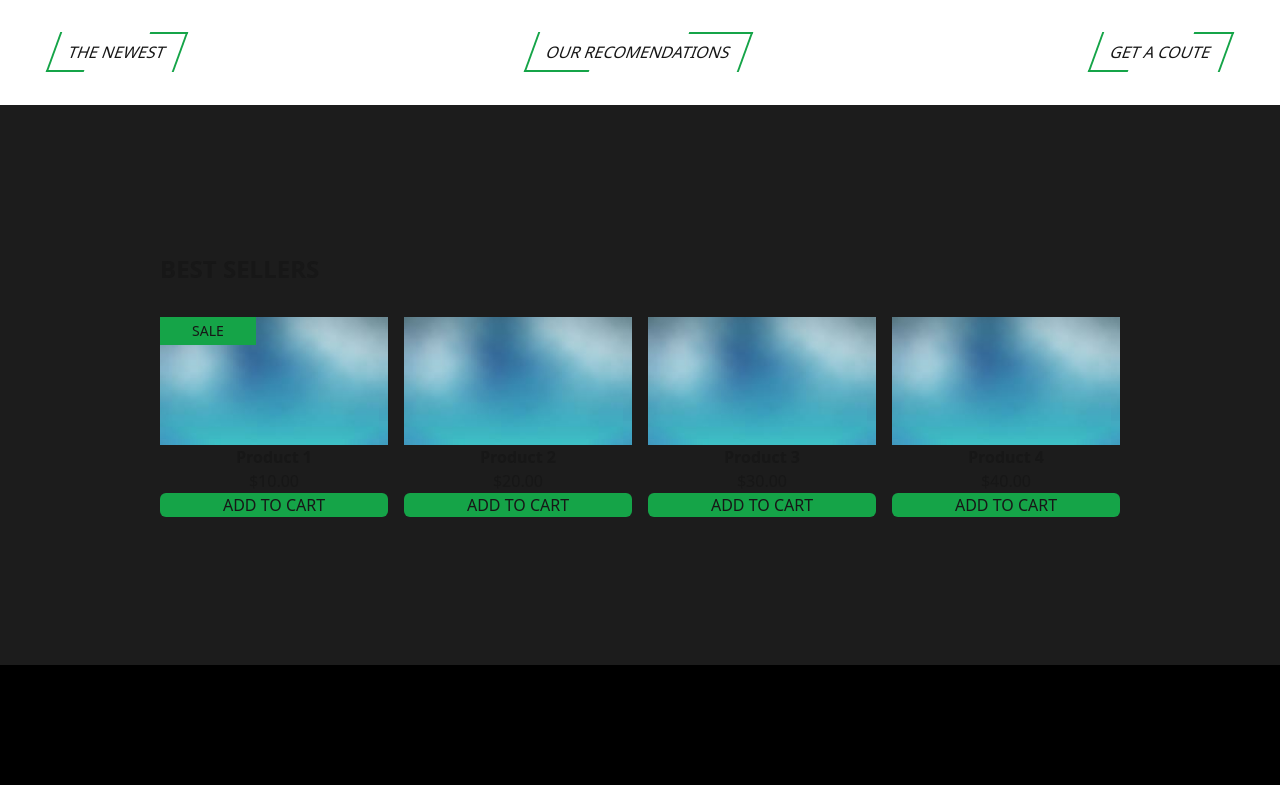
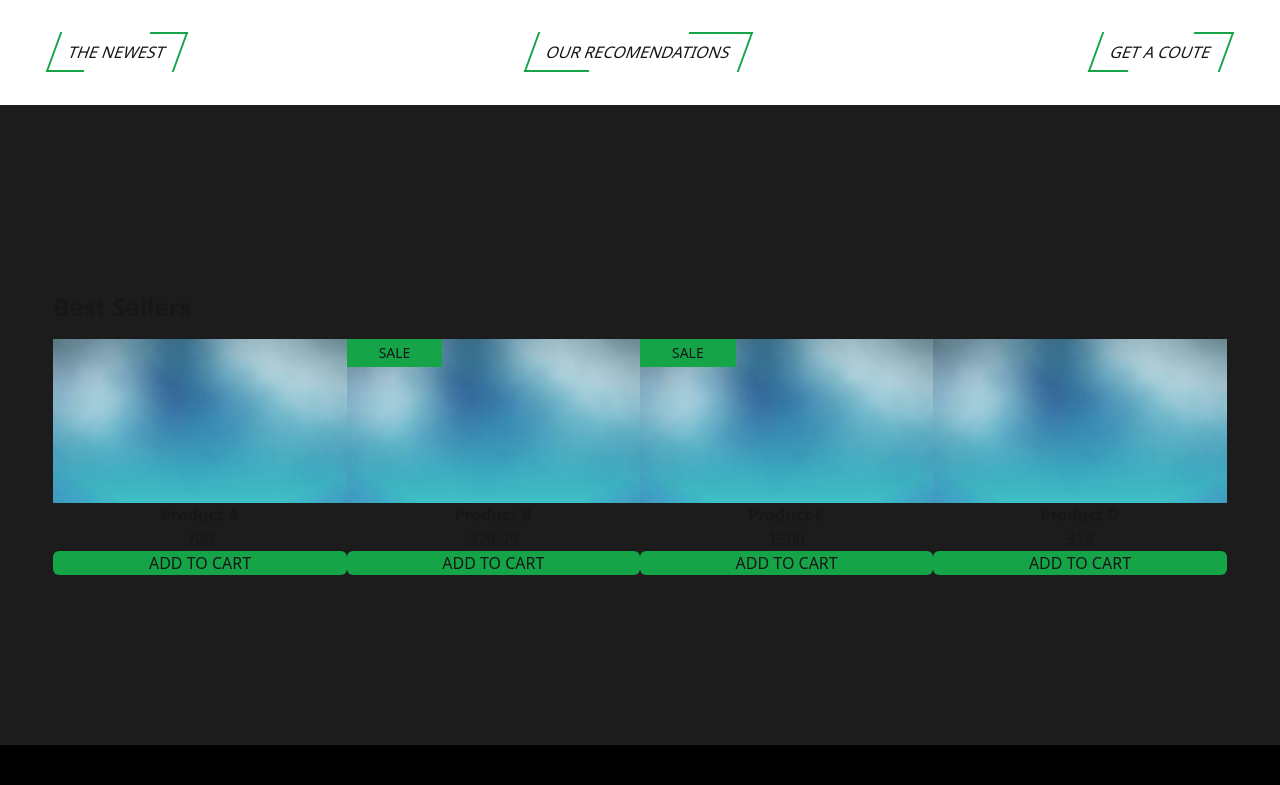
Before and after one commit to JhojanRop/404-tech-frontend, a Next.js app: page / in a window 1280 px wide. Shown: the part 695-1480 px from the top of the page. Built offline with nearby package versions, Linux system fonts and the light colour scheme; a web font is replaced by a local one.

Commit message:
refactor: BestSeller page

```diff
--- a/src/components/home/bestsellers.tsx
+++ b/src/components/home/bestsellers.tsx
@@ -1,39 +1,28 @@
+'use client'
+import { useState } from "react";
+import ContentLayout from "../ContentLayout";
 import Card from "../ui/Card";
 
 const Bestsellers = () => {
+    const [products, setProducts] = useState([
+        { id: "A", image: "/image-test.jpg", title: 'Product A', price: 700, oldPrice: 0, isSale: false },
+        { id: "B", image: "/image-test.jpg", title: 'Product B', price: 326.99, oldPrice: 450.30, isSale: true },
+        { id: "C", image: "/image-test.jpg", title: 'Product C', price: 1500, oldPrice: 1700, isSale: true },
+        { id: "D", image: "/image-test.jpg", title: 'Product D', price: 314, oldPrice: 0, isSale: false },
+    ])
+
     return (
-        <div className="flex flex-col items-center justify-center gap-8 min-h-[70vh] bg-[#1c1c1c]">
-            <div className="flex flex-col items-start w-3/4">
-                <h2 className="font-bold text-2xl">BEST SELLERS</h2>
-            </div>
-            <div className="w-3/4">
-                <div className="grid grid-cols-1 sm:grid-cols-2 md:grid-cols-3 lg:grid-cols-4 gap-4" >
-                    <Card
-                        image="/image-test.jpg"
-                        title="Product 1"
-                        price="$10.00"
-                        sale={true}
-                    />
-                    <Card
-                        image="/image-test.jpg"
-                        title="Product 2"
-                        price="$20.00"
-                        sale={false}
-                    />
-                    <Card
-                        image="/image-test.jpg"
-                        title="Product 3"
-                        price="$30.00"
-                        sale={false}
-                    />
-                    <Card
-                        image="/image-test.jpg"
-                        title="Product 4"
-                        price="$40.00"
-                        sale={false}
-                    />
+        <div className="bg-onyx">
+            <ContentLayout height={80} className="flex flex-col justify-center">
+                <h2 className="py-4 text-2xl font-bold">Best Sellers</h2>
+                <div>
+                    <div className="w-full flex justify-between">
+                        {products.map(product => (
+                            <Card key={product.id} image={product.image} title={product.title} sale={product.isSale} price={product.price.toLocaleString('es-ES')} />
+                        ))}
+                    </div>
                 </div>
-            </div>
+            </ContentLayout>
         </div>
     )
 }
```
